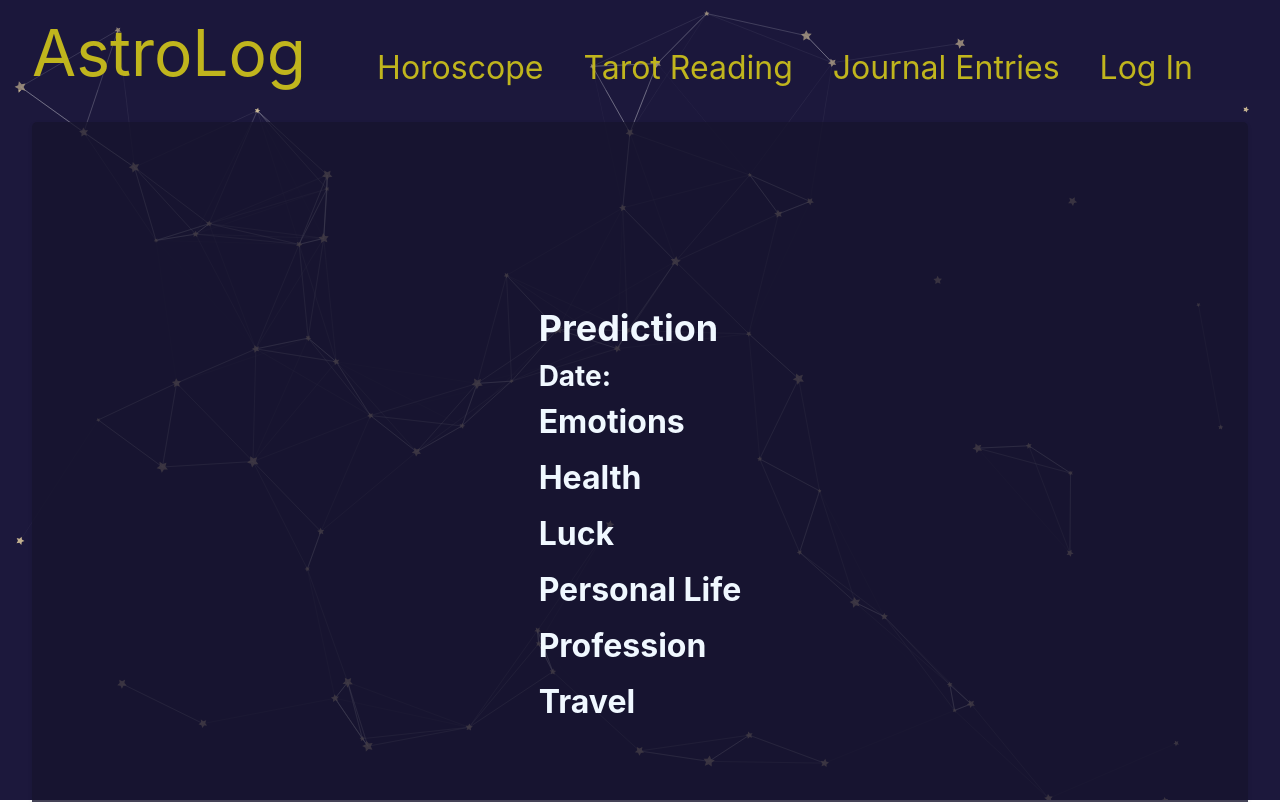
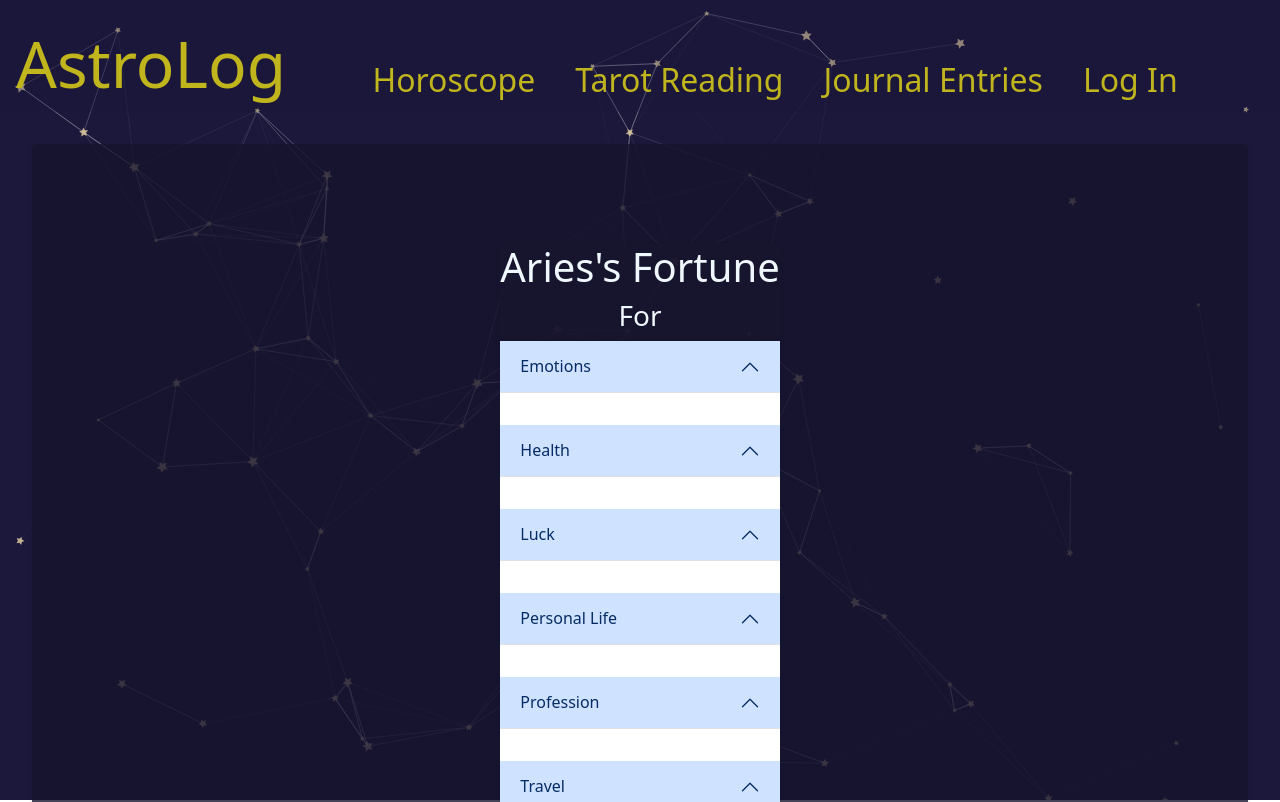
Before and after one commit to allister-seras/AstroLog, a React (Create React App) app in the folder client/: page /horoscope in a window 1280 px wide. Shown: the top 802 px of the page. Built offline with nearby package versions, Linux system fonts and the light colour scheme; no server answers.

Commit message:
added react bootstrap and formatting on horoscope page

```diff
--- a/client/package.json
+++ b/client/package.json
@@ -7,15 +7,17 @@
     "@testing-library/jest-dom": "^5.17.0",
     "@testing-library/react": "^13.4.0",
     "@testing-library/user-event": "^13.5.0",
+    "axios": "1.4.0",
+    "bootstrap": "^5.3.1",
     "dotenv": "^16.3.1",
     "graphql": "^15.4.0",
+    "jwt-decode": "^3.1.2",
     "react": "^18.2.0",
+    "react-bootstrap": "^2.8.0",
     "react-dom": "^18.2.0",
     "react-router-dom": "^6.2.1",
     "react-scripts": "5.0.1",
     "react-tsparticles": "^2.12.2",
-    "jwt-decode": "^3.1.2",
-    "axios": "1.4.0",
     "tsparticles": "^2.12.0",
     "web-vitals": "^2.1.4"
   },
--- a/client/src/App.css
+++ b/client/src/App.css
@@ -1,10 +1,12 @@
 * {
     box-sizing: border-box;
+
 }
 
 body {
     margin: 0;
-    color:aliceblue
+    height: 100%;
+    width: 100%;
 }
 
 .nav {
@@ -63,10 +65,13 @@ main {
     flex-direction: column;
     justify-content: center;
     align-items: center;
-    padding: 20px;
-    border: 10px;
     border-radius: 5px;
     box-shadow: 0 2px 4px rgba(0, 0, 0, 0.1);
     background-color: rgba(23, 20, 46, 0.8);
+    color:aliceblue;
     margin: 2.5%;
 }
+
+.horoCard  {
+    width: 100%;
+}
--- a/client/src/App.js
+++ b/client/src/App.js
@@ -2,6 +2,8 @@ import React from 'react';
 import { BrowserRouter as Router, Routes, Route } from 'react-router-dom';
 import { ApolloClient, ApolloProvider, InMemoryCache, HttpLink } from '@apollo/client';
 //import { setContext } from '@apollo/client/link/context';
+import 'bootstrap/dist/css/bootstrap.min.css';
+import './App.css';
 
 import Home from './pages/Home';
 import Login from './pages/login';
--- a/client/src/components/horoscopeCard.js
+++ b/client/src/components/horoscopeCard.js
@@ -1,15 +1,17 @@
-import React from 'react';
+import React, { useEffect } from 'react';
+import {Accordion} from 'react-bootstrap';
 
-const HoroscopeCard = (props) => {
+const HoroscopeCard = ({ title, content }) => {
     return (
-    <div>
-        <div>
-            <h3>{ props.horoscope }</h3>
-            <p>{ props.text }</p>
-        </div>
-        {/* remove button*/}
-    </div>
+      <Accordion defaultActiveKey={['0']} alwaysOpen flush>
+        <Accordion.Item eventKey="0">
+          <Accordion.Header>{title}</Accordion.Header>
+          <Accordion.Body>
+            {content}
+          </Accordion.Body>
+        </Accordion.Item>
+      </Accordion>
     );
-}
+  }
 
 export default HoroscopeCard;
--- a/client/src/pages/Horoscope.js
+++ b/client/src/pages/Horoscope.js
@@ -1,6 +1,12 @@
 import react, { useEffect, useState } from 'react'
 import { useQuery } from '@apollo/client';
 import axios from "axios";
+
+import HoroscopeCard from '../components/horoscopeCard'
+
+function capitalizeFirstLetter(string) {
+  return string.charAt(0).toUpperCase() + string.slice(1);
+}
 
 const Horoscope = () => {
     // set initial form state
@@ -64,25 +70,18 @@ const Horoscope = () => {
 
 
     return (
-      <section>
-        <div>
-          <h1>Prediction</h1>
-            <h3>Date: {horoscopeData.prediction_date}</h3>
-              <h2>Emotions</h2>
-                <p>{horoscopeData.prediction.emotions}</p>
-              <h2>Health</h2>
-                <p>{horoscopeData.prediction.health}</p>
-              <h2>Luck</h2>
-                <p>{horoscopeData.prediction.luck}</p>
-              <h2>Personal Life</h2>
-                <p>{horoscopeData.prediction.personal_life}</p>
-              <h2>Profession</h2>
-                <p>{horoscopeData.prediction.profession}</p>
-              <h2>Travel</h2>
-                <p>{horoscopeData.prediction.travel}</p>
-        </div>
-        {/* save button */}
-      </section>
+        <main>
+          <h1>{capitalizeFirstLetter(zodiacName)}'s Fortune</h1>
+            <h3>For {horoscopeData.prediction_date}</h3>
+              <section className='horoCard'>
+            <HoroscopeCard title="Emotions" content={horoscopeData.prediction.emotions} />
+            <HoroscopeCard title="Health" content={horoscopeData.prediction.health} />
+            <HoroscopeCard title="Luck" content={horoscopeData.prediction.luck} />
+            <HoroscopeCard title="Personal Life" content={horoscopeData.prediction.personal_life} />
+            <HoroscopeCard title="Profession" content={horoscopeData.prediction.profession} />
+            <HoroscopeCard title="Travel" content={horoscopeData.prediction.travel} />
+            </section>
+        </main>
     );
 };
 
```
Also changed, not shown: 1 other file (tests, documents, lock files or other folders).
